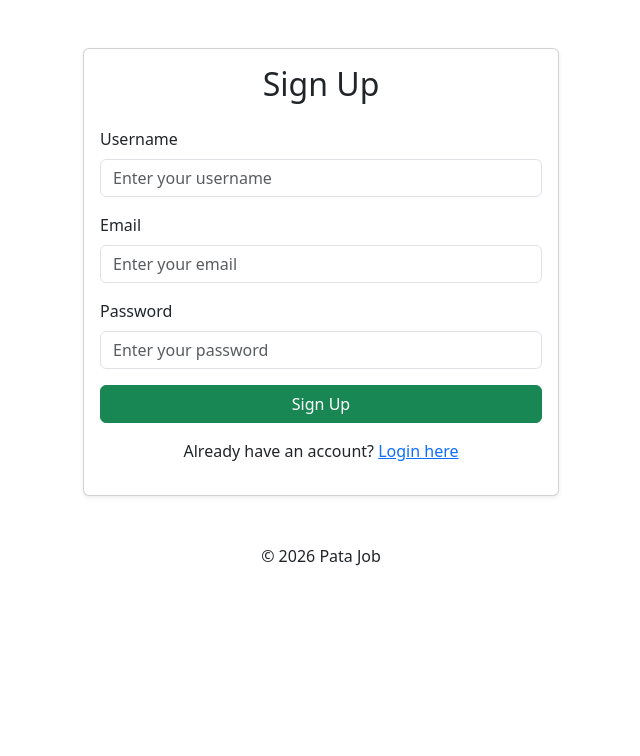
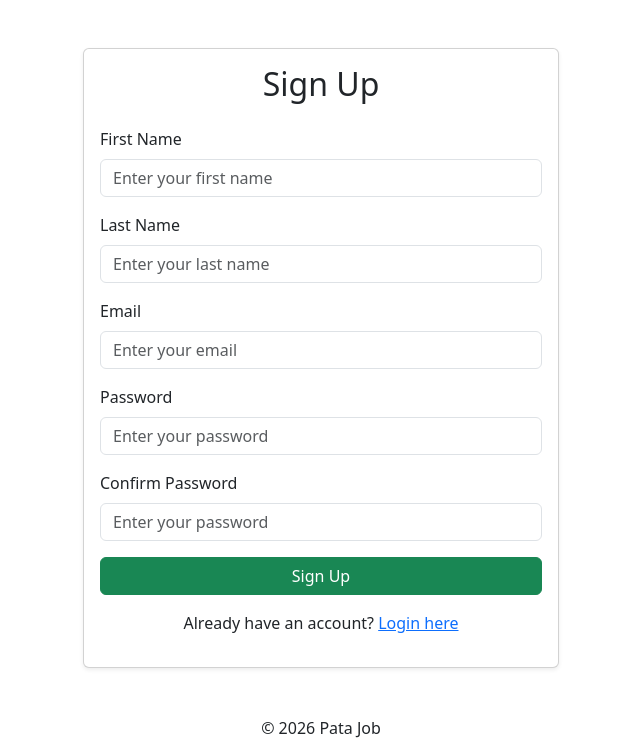
Before and after one commit to longhauler99/python-jobs-portal, a Django app: page /accounts/signup/ in a window 1280 px wide. Shown: the part 56-812 px from the top of the page, without its empty margins (319-959 px from the left). Before the commit the page ends 622 px from the top, so only its background shows below. Run offline with Django 5.2, Linux system fonts and the light colour scheme; some libraries are stand-ins or nearby versions.

Commit message:
changed registration

```diff
--- a/apps/accounts/views.py
+++ b/apps/accounts/views.py
@@ -4,19 +4,37 @@ from django.shortcuts import render, redirect
 
 def signup_view(request):
     if request.method == 'POST':
-        username = request.POST['username']
-        email = request.POST['email']
-        password = request.POST['password']
+        first_name = request.POST.get('first_name')
+        last_name = request.POST.get('last_name')
+        email = request.POST.get('email')
+        password = request.POST.get('password')
+        password2 = request.POST.get('password2')
 
-        if User.objects.filter(username=username).exists():
-            messages.error(request, "Username already exists")
+        # Validation
+        if not all([first_name, last_name, email, password]):
+            messages.error(request, "All fields are required")
+            return redirect("signup")
+
+        if password != password2:
+            messages.error(request, "Passwords do not match")
             return redirect('signup')
 
+        if User.objects.filter(email=email).exists():
+            messages.error(request, "Email already exists")
+            return redirect('signup')
+
+        # Create user
         user = User.objects.create_user(
-            username=username,
+            username=email,
             email=email,
             password=password
         )
+
+        user.first_name = first_name,
+        user.last_name = last_name,
+        user.save()
+
+
         messages.success(request, "Account created successfully")
         return redirect('login')
 
--- a/templates/accounts/signup.html
+++ b/templates/accounts/signup.html
@@ -8,10 +8,16 @@
       <form method="post" novalidate>
         {% csrf_token %}
 
-        <!-- Username -->
+        <!-- first_name -->
         <div class="mb-3">
-          <label for="id_username" class="form-label">Username</label>
-          <input type="text" name="username" id="id_username" class="form-control" placeholder="Enter your username" required>
+          <label for="first_name" class="form-label">First Name</label>
+          <input type="text" name="first_name" id="first_name" class="form-control" placeholder="Enter your first name" required>
+        </div>
+
+        <!-- last_name -->
+        <div class="mb-3">
+          <label for="last_name" class="form-label">Last Name</label>
+          <input type="text" name="last_name" id="last_name" class="form-control" placeholder="Enter your last name" required>
         </div>
 
         <!-- Email -->
@@ -26,6 +32,12 @@
           <input type="password" name="password" id="id_password" class="form-control" placeholder="Enter your password" required>
         </div>
 
+        <!-- Password2 -->
+        <div class="mb-3">
+          <label for="id_password2" class="form-label">Confirm Password</label>
+          <input type="password" name="password2" id="id_password2" class="form-control" placeholder="Enter your password" required>
+        </div>
+
         <button type="submit" class="btn btn-success w-100">Sign Up</button>
       </form>
 
```
